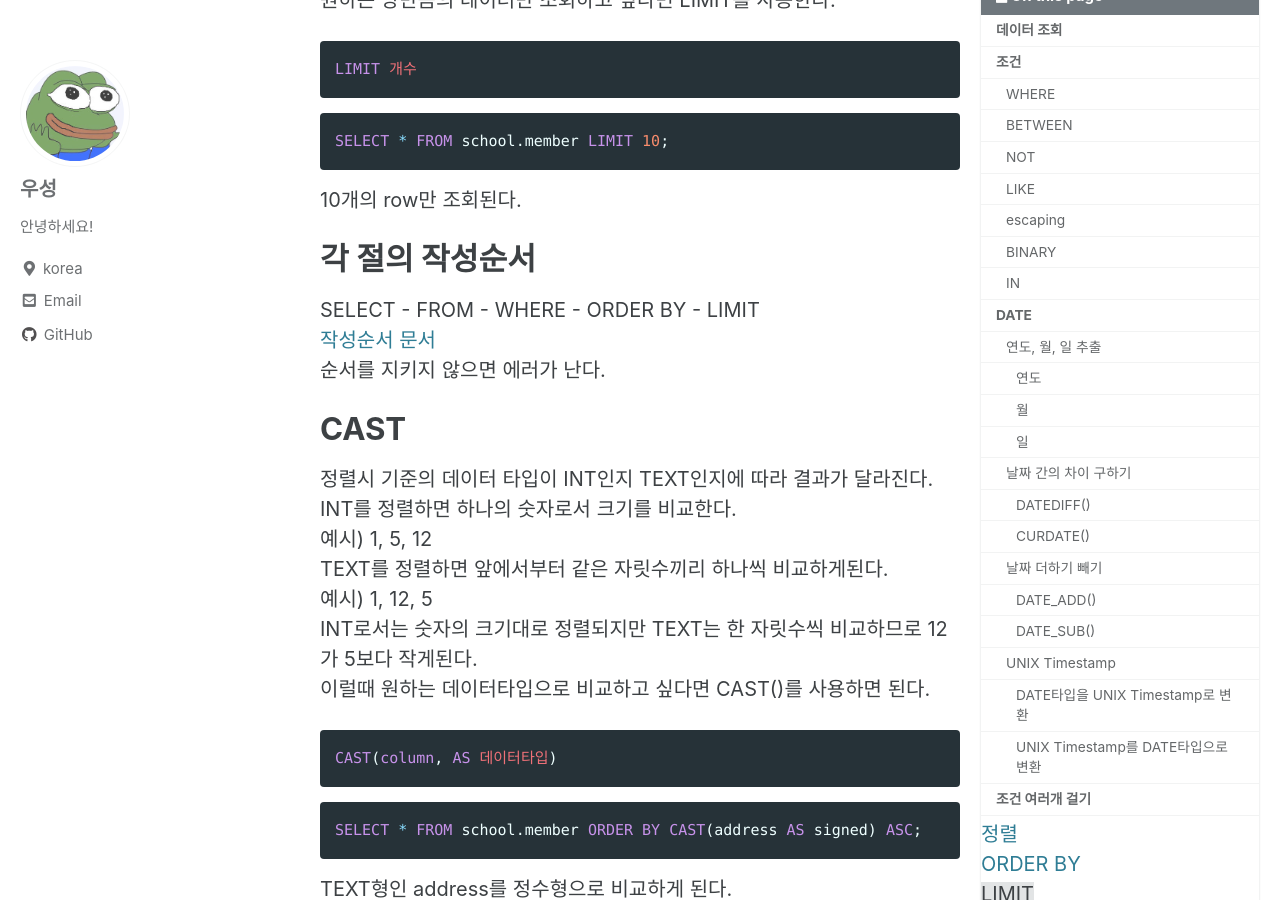
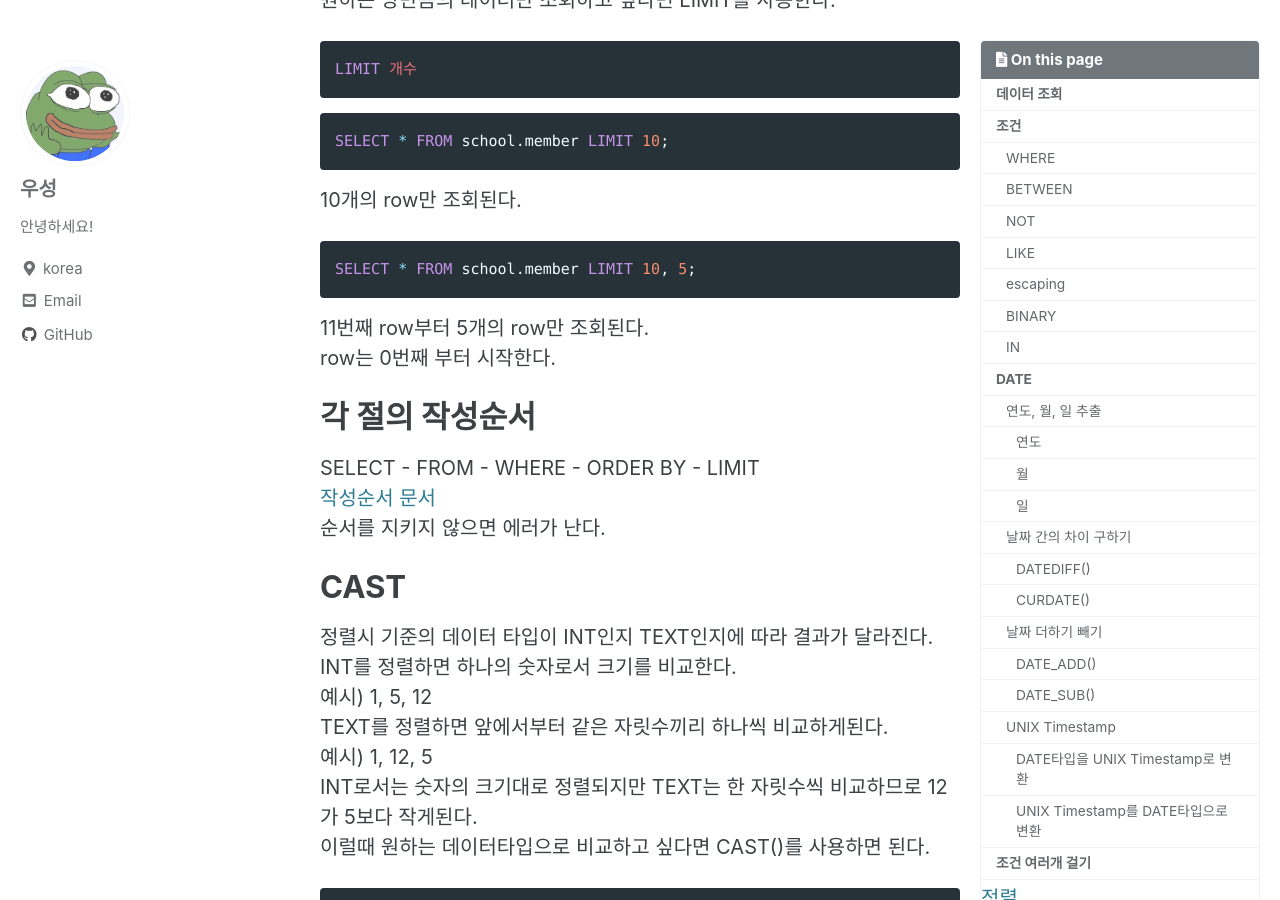
Before and after one commit to wooseongryu/wooseongryu.github.io, a Jekyll site: the page built from _posts/2022-08-27-SQL-data.md, in a window 1280 px wide and 900 px high, scrolled down 7771 px. Built offline with Jekyll 4.4.1, drawn with Linux system fonts in a browser that asks for light colours; cached includes are drawn as plain includes; some web fonts are replaced; comment, search, counter and statistics services are not loaded.

Commit message:
limit 내용 수정

````diff
--- a/_posts/2022-08-27-SQL-data.md
+++ b/_posts/2022-08-27-SQL-data.md
@@ -230,6 +230,11 @@ LIMIT 개수
 SELECT * FROM school.member LIMIT 10;
 ```
 10개의 row만 조회된다.
+```sql
+SELECT * FROM school.member LIMIT 10, 5;
+```
+11번째 row부터 5개의 row만 조회된다.
+row는 0번째 부터 시작한다.
 
 # 각 절의 작성순서
 SELECT - FROM - WHERE - ORDER BY - LIMIT
````
